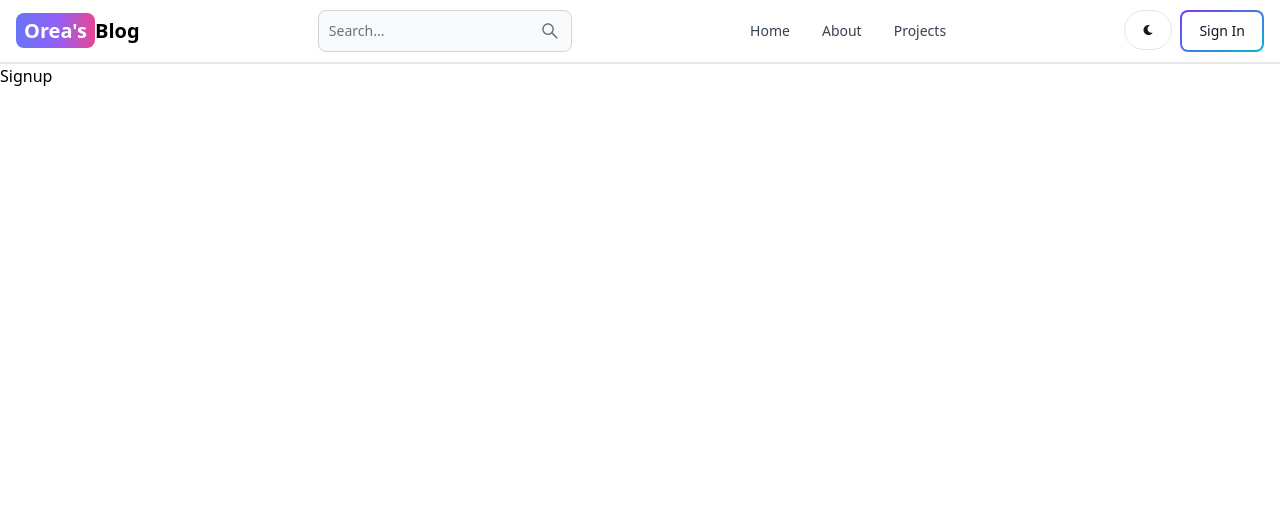
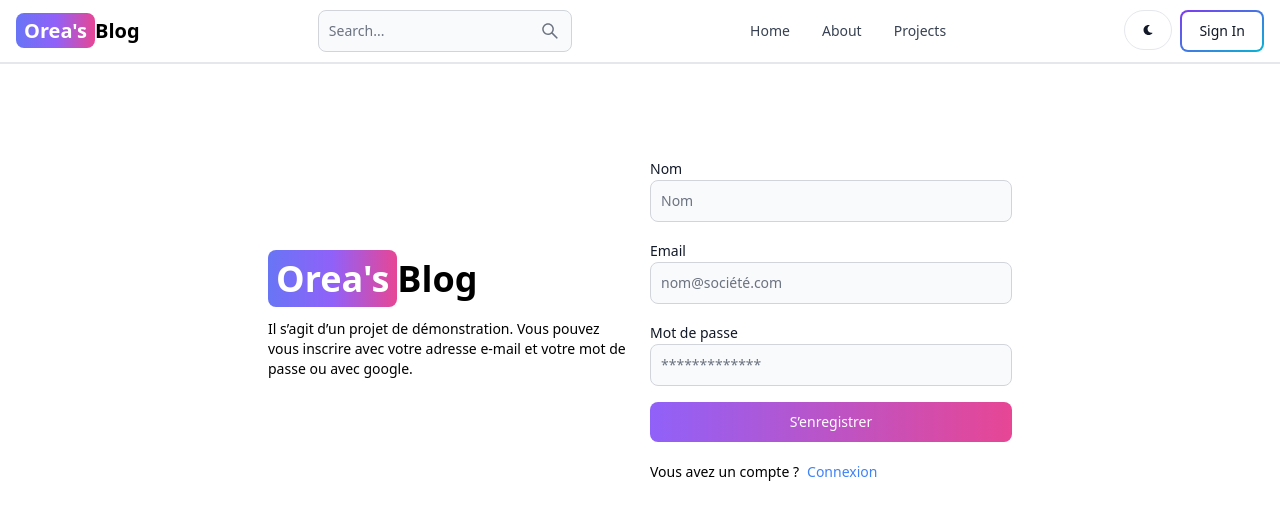
Before and after one commit to OreaRoro/mern-blog, a React (Vite) app in the folder client/: page /sign-up in a window 1280 px wide. Shown: the top 520 px of the page. Built offline with nearby package versions, Linux system fonts and the light colour scheme.

Commit message:
complete sign up page UI

```diff
--- a/client/src/pages/Signup.jsx
+++ b/client/src/pages/Signup.jsx
@@ -1,5 +1,59 @@
+import { Button, Label, TextInput } from "flowbite-react";
 import React from "react";
+import { Link } from "react-router-dom";
 
 export default function Signup() {
-  return <div>Signup</div>;
+  return (
+    <div className="min-h-screen mt-20">
+      <div className="flex p-3 max-w-3xl mx-auto flex-col md:flex-row md:items-center gap-5">
+        {/** Left */}
+        <div className="flex-1">
+          <Link to="/" className="font-bold text-4xl dark:text-white">
+            <span className="px-2 py-1 bg-gradient-to-r from-indigo-500 via-purple-500 to-pink-500 rounded-lg text-white">
+              Orea's
+            </span>
+            Blog
+          </Link>
+          <p className="text-sm mt-5">
+            Il s’agit d’un projet de démonstration. Vous pouvez vous inscrire
+            avec votre adresse e-mail et votre mot de passe ou avec google.
+          </p>
+        </div>
+        {/** Right */}
+        <div className="flex-1">
+          <form className="flex flex-col gap-4">
+            <div className="">
+              <Label value="Nom" />
+              <TextInput type="text" placeholder="Nom" id="username" />
+            </div>
+            <div className="">
+              <Label value="Email" />
+              <TextInput
+                type="email"
+                placeholder="nom@société.com"
+                id="email"
+              />
+            </div>
+            <div className="">
+              <Label value="Mot de passe" />
+              <TextInput
+                type="password"
+                placeholder="*************"
+                id="password"
+              />
+            </div>
+            <Button gradientDuoTone="purpleToPink" type="button">
+              S’enregistrer
+            </Button>
+          </form>
+          <div className="flex gap-2 text-sm mt-5">
+            <span>Vous avez un compte ?</span>
+            <Link to="/sign-in" className="text-blue-500 hover:underline">
+              Connexion
+            </Link>
+          </div>
+        </div>
+      </div>
+    </div>
+  );
 }
```
